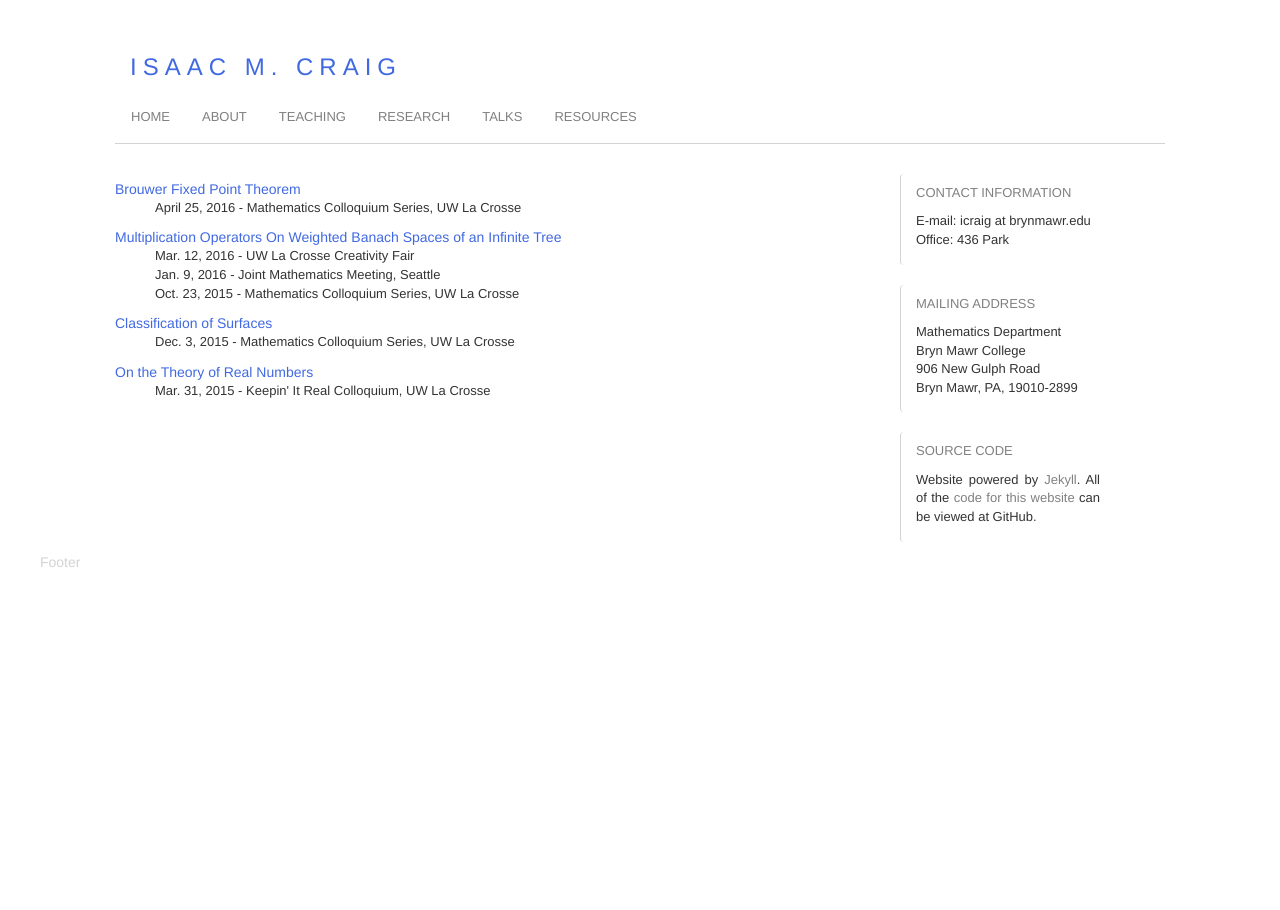
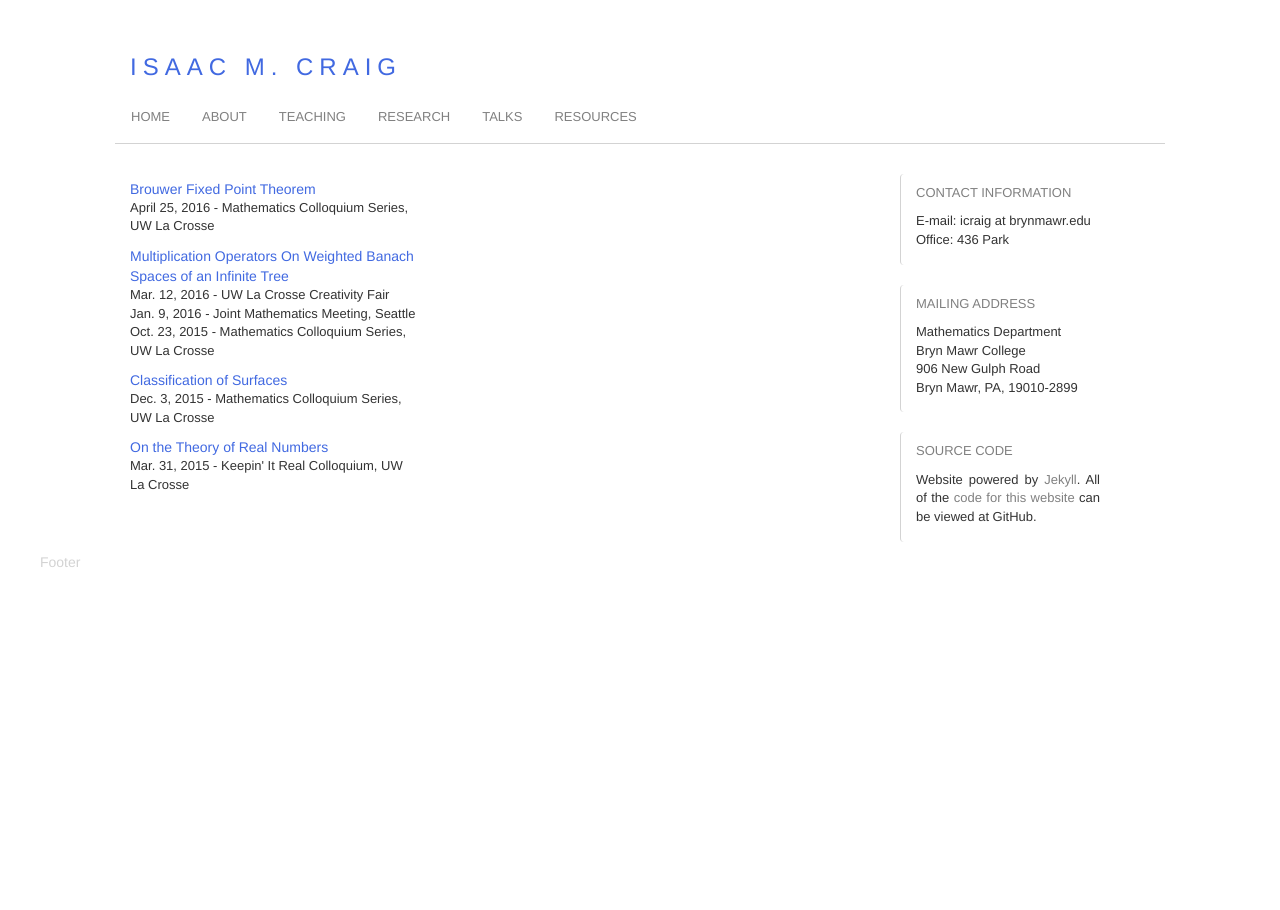
Before and after one commit to isundberg/isaacmc.github.io, a Jekyll site: the page built from talks/index.html, in a window 1280 px wide. Built offline with Jekyll 4.4.1, drawn with Linux system fonts in a browser that asks for light colours.

Commit message:
Update index.html

```diff
--- a/talks/index.html
+++ b/talks/index.html
@@ -5,25 +5,25 @@
 
 <div id="contentBlock">
 
-    <div id="contentItem">Brouwer Fixed Point Theorem</div>
-    <ul id="contentList">
+    <div id="contentItem" class="col-sm-8">Brouwer Fixed Point Theorem</div>
+    <ul id="contentList" class="col-sm-8">
     <li>April 25, 2016 - Mathematics Colloquium Series, UW La Crosse</li>
     </ul>
 
-    <div id="contentItem">Multiplication Operators On Weighted Banach Spaces of an Infinite Tree</div>
-    <ul id="contentList">
+    <div id="contentItem" class="col-sm-8">Multiplication Operators On Weighted Banach Spaces of an Infinite Tree</div>
+    <ul id="contentList" class="col-sm-8">
     <li>Mar. 12, 2016 - UW La Crosse Creativity Fair</li>
     <li>Jan. 9, 2016 - Joint Mathematics Meeting, Seattle</li>
     <li>Oct. 23, 2015 - Mathematics Colloquium Series, UW La Crosse</li>
     </ul>
 
-    <div id="contentItem">Classification of Surfaces</div>
-    <ul id="contentList">
+    <div id="contentItem" class="col-sm-8">Classification of Surfaces</div>
+    <ul id="contentList" class="col-sm-8">
     <li>Dec. 3, 2015 - Mathematics Colloquium Series, UW La Crosse</li>
     </ul>
 
-    <div id="contentItem">On the Theory of Real Numbers</div>
-    <ul id="contentList">
+    <div id="contentItem" class="col-sm-8">On the Theory of Real Numbers</div>
+    <ul id="contentList" class="col-sm-8">
     <li>Mar. 31, 2015 - Keepin' It Real Colloquium, UW La Crosse</li>
     </ul>
 
```
